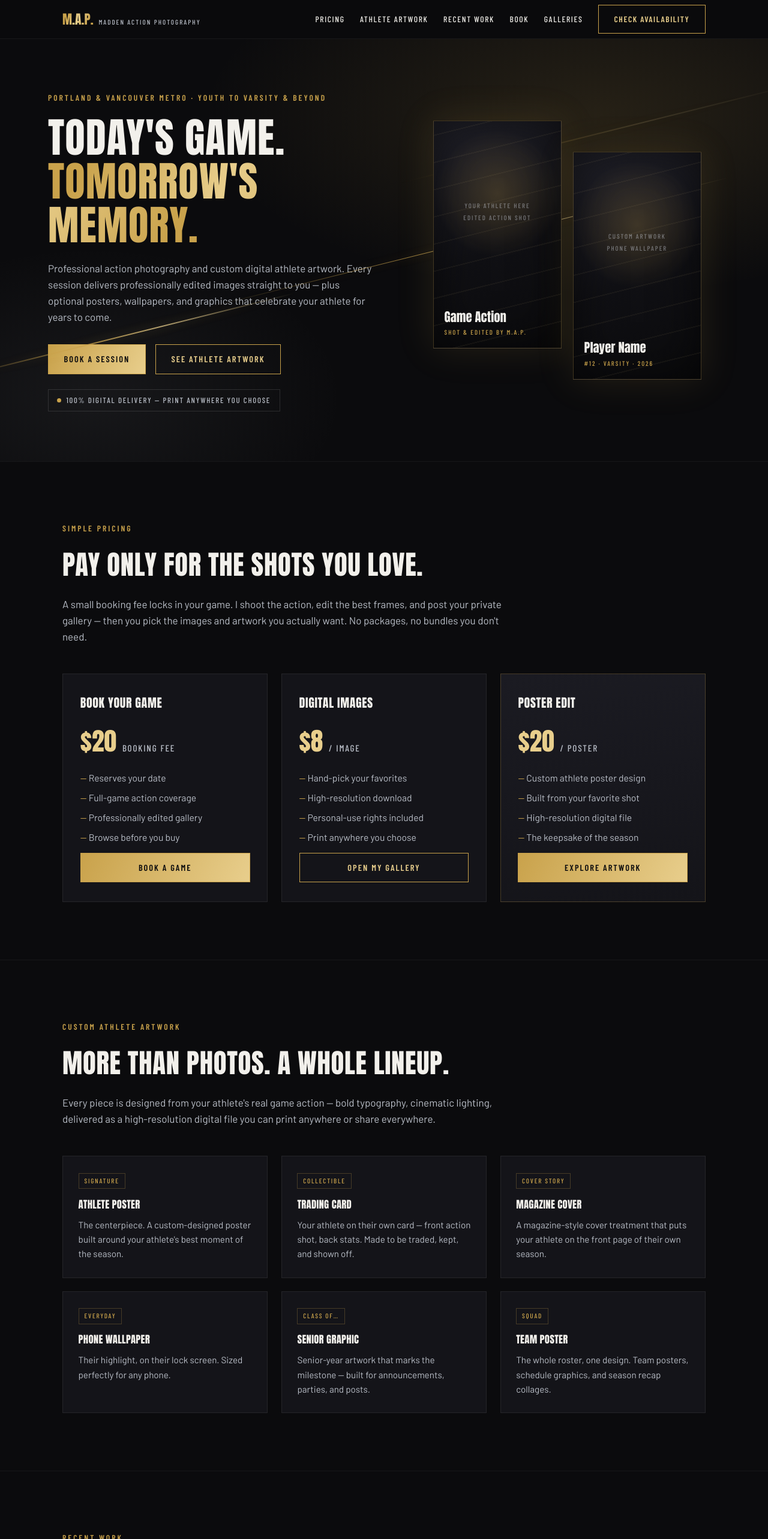
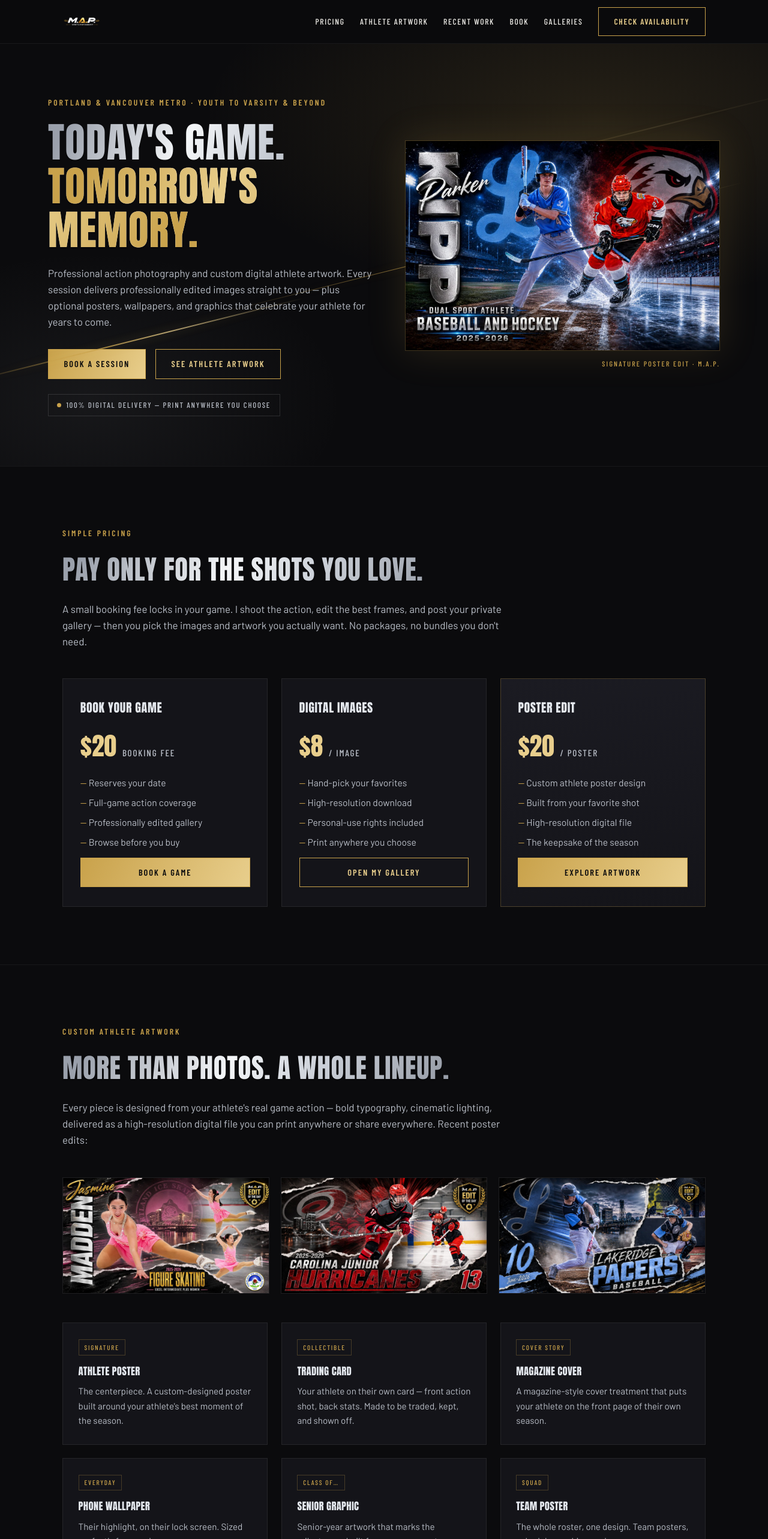
Before and after one commit to MaddenActionPhotography/mapactionphoto, a Next.js app: page / in a window 1280 px wide. Shown: the top 2566 px of the page at 60% size. Built offline with nearby package versions, Linux system fonts and the light colour scheme.

Commit message:
Add files via upload

```diff
--- a/app/globals.css
+++ b/app/globals.css
@@ -29,6 +29,13 @@ a:focus-visible,button:focus-visible{outline:2px solid var(--gold-hi);outline-of
   color:var(--gold);
 }
 h1,h2,h3{font-family:'Anton',sans-serif;font-weight:400;letter-spacing:.015em;text-transform:uppercase}
+/* Metallic silver chrome for display headings (matches logo) */
+h1,h2{
+  background:linear-gradient(115deg,#9AA0AB 5%,#F4F6F8 38%,#CBD0D8 58%,#878D98 95%);
+  -webkit-background-clip:text;background-clip:text;color:transparent;
+  filter:drop-shadow(0 1px 1px rgba(0,0,0,.55));
+}
+h3{color:#E3E7ED}
 .wrap{max-width:1120px;margin:0 auto;padding:0 24px}
 
 /* ---------- Nav ---------- */
@@ -38,14 +45,10 @@ nav{
   backdrop-filter:blur(10px);
   border-bottom:1px solid rgba(255,255,255,.06);
 }
-.nav-inner{display:flex;align-items:center;justify-content:space-between;height:64px}
-.logo{display:flex;align-items:baseline;gap:.55rem}
-.logo .mark{
-  font-family:'Anton',sans-serif;font-size:1.35rem;
-  background:linear-gradient(115deg,var(--gold) 20%,var(--gold-hi) 50%,var(--gold) 80%);
-  -webkit-background-clip:text;background-clip:text;color:transparent;
-}
-.logo .sub{font-family:'Barlow Condensed',sans-serif;letter-spacing:.18em;font-size:.7rem;text-transform:uppercase;color:var(--silver)}
+.nav-inner{display:flex;align-items:center;justify-content:space-between;height:72px}
+.logo{display:flex;align-items:center}
+.logo img{height:44px;width:auto;display:block}
+.logo-foot img{height:56px;width:auto;display:block}
 .nav-links{display:flex;gap:1.6rem;align-items:center}
 .nav-links a{color:var(--paper);font-family:'Barlow Condensed',sans-serif;letter-spacing:.12em;text-transform:uppercase;font-size:.85rem}
 .nav-links a:hover{color:var(--gold-hi)}
@@ -96,7 +99,7 @@ header{
   .streak{animation:none;opacity:.35;transform:translateX(60%) rotate(-14deg)}
   html{scroll-behavior:auto}
 }
-.hero-grid{display:grid;grid-template-columns:1.05fr .95fr;gap:3rem;align-items:center;width:100%;padding:5rem 0}
+.hero-grid{display:grid;grid-template-columns:1.02fr .98fr;gap:3rem;align-items:center;width:100%;padding:5rem 0}
 .hero h1{
   font-size:clamp(2.5rem,5.8vw,4.3rem);
   line-height:1.06;
@@ -118,32 +121,18 @@ header{
 }
 .digital-tag::before{content:"";width:7px;height:7px;background:var(--gold);border-radius:50%}
 
-/* 9:16 frames */
-.frame-duo{display:flex;gap:1.2rem;justify-content:center;align-items:flex-start}
-.vframe{
-  aspect-ratio:9/16;
-  width:min(220px,42%);
+/* Hero featured poster */
+.hero-feature{
   border:1px solid var(--line);
-  background:linear-gradient(160deg,#23232c 0%,#101014 55%,#0B0B0D 100%);
-  box-shadow:0 0 60px rgba(201,162,75,.14), inset 0 0 80px rgba(0,0,0,.6);
+  box-shadow:0 0 60px rgba(201,162,75,.16);
+  overflow:hidden;
   position:relative;
-  display:flex;flex-direction:column;justify-content:flex-end;
-  padding:1.1rem;
 }
-.vframe.offset{margin-top:3.2rem}
-.vframe::before{
-  content:"";position:absolute;inset:0;
-  background:
-    radial-gradient(70% 40% at 50% 32%, rgba(201,162,75,.22), transparent 70%),
-    repeating-linear-gradient(-14deg, transparent 0 42px, rgba(232,206,140,.05) 42px 44px);
+.hero-feature img{width:100%;height:auto;display:block}
+.hero-caption{
+  font-family:'Barlow Condensed',sans-serif;letter-spacing:.18em;text-transform:uppercase;
+  font-size:.75rem;color:var(--gold);margin-top:.7rem;text-align:right;
 }
-.vframe .ph-label{
-  position:absolute;top:40%;left:50%;transform:translate(-50%,-50%);
-  font-family:'Barlow Condensed',sans-serif;letter-spacing:.18em;text-transform:uppercase;
-  font-size:.68rem;color:rgba(185,190,199,.55);text-align:center;line-height:1.9;width:100%;
-}
-.vframe .p-name{font-family:'Anton',sans-serif;font-size:1.3rem;line-height:1.05;color:var(--paper);position:relative}
-.vframe .p-meta{font-family:'Barlow Condensed',sans-serif;letter-spacing:.18em;text-transform:uppercase;font-size:.68rem;color:var(--gold);position:relative;margin-top:.35rem}
 
 /* ---------- Sections ---------- */
 section{padding:6rem 0;border-top:1px solid rgba(255,255,255,.05)}
@@ -167,6 +156,16 @@ section{padding:6rem 0;border-top:1px solid rgba(255,255,255,.05)}
 .card ul li::before{content:"— ";color:var(--gold)}
 .card .btn{margin-top:auto;text-align:center}
 
+/* Poster showcase strip */
+.poster-strip{display:grid;grid-template-columns:repeat(3,1fr);gap:1.2rem;margin-bottom:3rem}
+.poster-card{
+  border:1px solid rgba(255,255,255,.08);
+  overflow:hidden;
+  transition:border-color .15s ease, box-shadow .15s ease, transform .15s ease;
+}
+.poster-card:hover{border-color:var(--line);box-shadow:0 0 34px rgba(201,162,75,.18);transform:translateY(-3px)}
+.poster-card img{width:100%;aspect-ratio:16/9;object-fit:cover;display:block}
+
 /* Artwork lineup */
 .lineup{display:grid;grid-template-columns:repeat(3,1fr);gap:1.4rem}
 .product{
@@ -185,17 +184,22 @@ section{padding:6rem 0;border-top:1px solid rgba(255,255,255,.05)}
   color:var(--gold);border:1px solid var(--line);padding:.2rem .55rem;margin-bottom:.3rem;
 }
 
-/* Recent work */
-.work-row{display:grid;grid-template-columns:repeat(4,1fr);gap:1.2rem}
+/* Recent work — real action shots */
+.work-row{display:grid;grid-template-columns:repeat(2,1fr);gap:1.2rem}
 .work{
-  aspect-ratio:9/16;border:1px solid rgba(255,255,255,.08);
-  background:linear-gradient(160deg,#1d1d26,#0e0e12);
-  position:relative;display:flex;align-items:flex-end;padding:.9rem;
+  position:relative;border:1px solid rgba(255,255,255,.08);
+  overflow:hidden;
   transition:border-color .15s ease, box-shadow .15s ease;
 }
 .work:hover{border-color:var(--line);box-shadow:0 0 34px rgba(201,162,75,.15)}
-.work::before{content:"";position:absolute;inset:0;background:radial-gradient(60% 38% at 50% 33%, rgba(201,162,75,.16), transparent 70%)}
-.work span{font-family:'Barlow Condensed',sans-serif;letter-spacing:.14em;text-transform:uppercase;font-size:.72rem;color:var(--silver);position:relative}
+.work img{width:100%;aspect-ratio:3/2;object-fit:cover;display:block}
+.work span{
+  position:absolute;left:0;right:0;bottom:0;
+  padding:1.6rem .9rem .7rem;
+  background:linear-gradient(180deg,transparent,rgba(11,11,13,.85));
+  font-family:'Barlow Condensed',sans-serif;letter-spacing:.14em;text-transform:uppercase;
+  font-size:.72rem;color:var(--paper);
+}
 
 /* Booking + galleries split */
 .split{display:grid;grid-template-columns:1fr 1fr;gap:1.4rem}
@@ -218,9 +222,9 @@ footer{padding:3.5rem 0;border-top:1px solid rgba(255,255,255,.06);color:var(--s
 
 @media (max-width:860px){
   .hero-grid{grid-template-columns:1fr;padding:3.5rem 0}
-  .frame-duo{justify-content:flex-start}
-  .cards,.lineup,.split{grid-template-columns:1fr}
-  .work-row{grid-template-columns:repeat(2,1fr)}
+  .cards,.lineup,.split,.poster-strip{grid-template-columns:1fr}
+  .work-row{grid-template-columns:1fr}
   .nav-links{display:none}
   section{padding:4rem 0}
+  .logo img{height:36px}
 }
--- a/app/page.js
+++ b/app/page.js
@@ -3,10 +3,9 @@ export default function Home() {
     <>
       <nav>
         <div className="wrap nav-inner">
-          <div className="logo">
-            <span className="mark">M.A.P.</span>
-            <span className="sub">Madden Action Photography</span>
-          </div>
+          <a className="logo" href="#top" aria-label="M.A.P. Sports Photography home">
+            <img src="/map-logo.png" alt="M.A.P. Sports Photography" />
+          </a>
           <div className="nav-links">
             <a href="#pricing">Pricing</a>
             <a href="#artwork">Athlete Artwork</a>
@@ -20,7 +19,7 @@ export default function Home() {
         </div>
       </nav>
 
-      <header>
+      <header id="top">
         <div className="streaks" aria-hidden="true">
           <div className="streak s1"></div>
           <div className="streak s2"></div>
@@ -54,33 +53,14 @@ export default function Home() {
               100% digital delivery — print anywhere you choose
             </div>
           </div>
-          <div className="frame-duo">
-            <div
-              className="vframe"
-              role="img"
-              aria-label="Sample action photo placeholder, vertical format"
-            >
-              <span className="ph-label">
-                Your athlete here
-                <br />
-                Edited action shot
-              </span>
-              <div className="p-name">Game Action</div>
-              <div className="p-meta">Shot &amp; edited by M.A.P.</div>
+          <div>
+            <div className="hero-feature">
+              <img
+                src="/photos/poster-parker-kipp.jpg"
+                alt="Custom dual-sport athlete poster — baseball and hockey"
+              />
             </div>
-            <div
-              className="vframe offset"
-              role="img"
-              aria-label="Sample phone wallpaper placeholder, vertical format"
-            >
-              <span className="ph-label">
-                Custom artwork
-                <br />
-                Phone wallpaper
-              </span>
-              <div className="p-name">Player Name</div>
-              <div className="p-meta">#12 · Varsity · 2026</div>
-            </div>
+            <div className="hero-caption">Signature poster edit · M.A.P.</div>
           </div>
         </div>
       </header>
@@ -156,8 +136,28 @@ export default function Home() {
               Every piece is designed from your athlete&apos;s real game action
               — bold typography, cinematic lighting, delivered as a
               high-resolution digital file you can print anywhere or share
-              everywhere.
+              everywhere. Recent poster edits:
             </p>
+          </div>
+          <div className="poster-strip">
+            <div className="poster-card">
+              <img
+                src="/photos/poster-jasmine.jpg"
+                alt="Custom figure skating athlete poster"
+              />
+            </div>
+            <div className="poster-card">
+              <img
+                src="/photos/poster-jett.jpg"
+                alt="Custom hockey athlete poster"
+              />
+            </div>
+            <div className="poster-card">
+              <img
+                src="/photos/poster-parker.jpg"
+                alt="Custom baseball athlete poster"
+              />
+            </div>
           </div>
           <div className="lineup">
             <div className="product">
@@ -218,16 +218,32 @@ export default function Home() {
           </div>
           <div className="work-row">
             <div className="work">
-              <span>Baseball · Game action</span>
-            </div>
-            <div className="work">
-              <span>Football · Under the lights</span>
-            </div>
-            <div className="work">
+              <img
+                src="/photos/action-hockey-dark.jpg"
+                alt="Youth hockey player skating with the puck"
+              />
               <span>Hockey · Game action</span>
             </div>
             <div className="work">
-              <span>Athlete artwork</span>
+              <img
+                src="/photos/action-dance.jpg"
+                alt="Dance team lift during a competition routine"
+              />
+              <span>Dance · Competition day</span>
+            </div>
+            <div className="work">
+              <img
+                src="/photos/action-hockey-white.jpg"
+                alt="Hockey player follow-through on a shot"
+              />
+              <span>Hockey · The release</span>
+            </div>
+            <div className="work">
+              <img
+                src="/photos/action-skater.jpg"
+                alt="Figure skater in a low spiral on the ice"
+              />
+              <span>Figure skating · On the edge</span>
             </div>
           </div>
         </div>
@@ -252,11 +268,14 @@ export default function Home() {
               </div>
               <div className="field">
                 <label htmlFor="f-sport">Sport &amp; level</label>
-                <select id="f-sport" defaultValue="Baseball — High School">
+                <select id="f-sport" defaultValue="Hockey — Youth">
+                  <option>Hockey — Youth</option>
+                  <option>Hockey — High School</option>
+                  <option>Baseball — Youth</option>
                   <option>Baseball — High School</option>
-                  <option>Baseball — Youth</option>
-                  <option>Football — High School</option>
-                  <option>Football — Youth</option>
+                  <option>Figure Skating</option>
+                  <option>Dance</option>
+                  <option>Football</option>
                   <option>Other (tell me below)</option>
                 </select>
               </div>
@@ -266,7 +285,7 @@ export default function Home() {
               </div>
               <div className="field">
                 <label htmlFor="f-loc">Field / location</label>
-                <input id="f-loc" type="text" placeholder="Field name or address" />
+                <input id="f-loc" type="text" placeholder="Field, rink, or venue" />
               </div>
               <button className="btn" type="button">
                 Request this date
@@ -302,9 +321,8 @@ export default function Home() {
       <footer>
         <div className="wrap foot-grid">
           <div>
-            <div className="logo" style={{ marginBottom: ".5rem" }}>
-              <span className="mark">M.A.P.</span>
-              <span className="sub">Madden Action Photography</span>
+            <div className="logo-foot" style={{ marginBottom: ".7rem" }}>
+              <img src="/map-logo.png" alt="M.A.P. Sports Photography" />
             </div>
             <div>Today&apos;s Game. Tomorrow&apos;s Memory.</div>
             <div>Portland &amp; Vancouver Metro</div>
```
